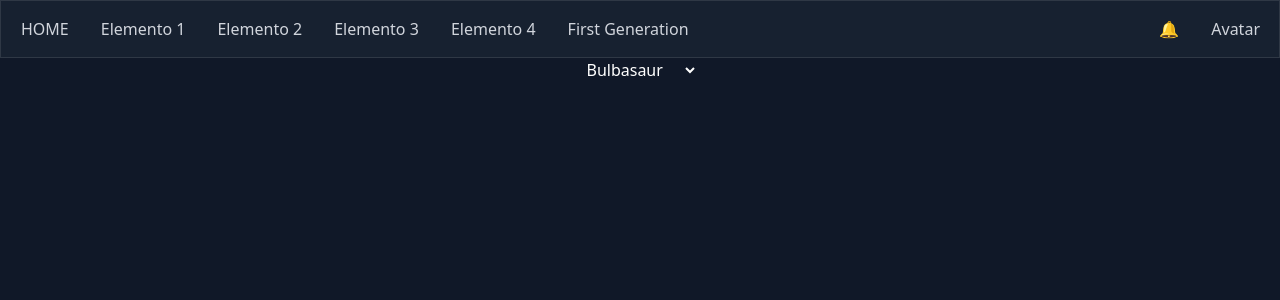
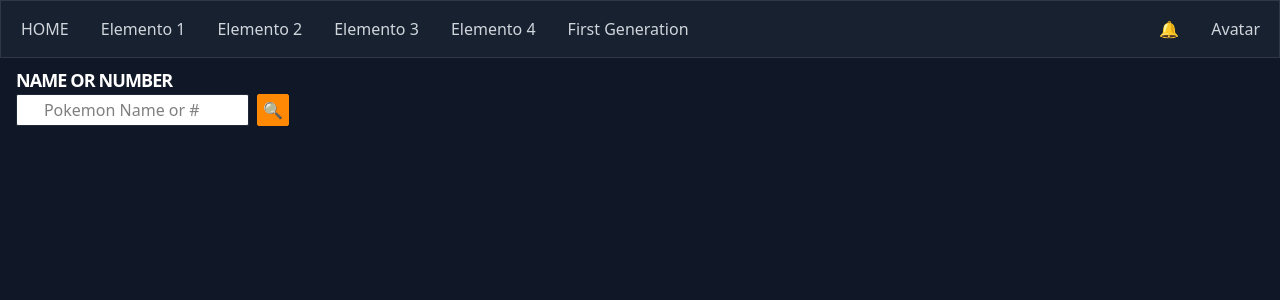
Before and after one commit to wMageblood/planetfall, a React (Vite) app: page /elemento2 in a window 1280 px wide. Shown: the top 300 px of the page. Built offline with nearby package versions, Linux system fonts and the light colour scheme.

Commit message:
added a few things at elemento2

```diff
--- a/src/components/ElementoDos/ElementoDos.tsx
+++ b/src/components/ElementoDos/ElementoDos.tsx
@@ -1,20 +1,26 @@
+import { useRef } from "react"
 import firstGenPokemonList from "../../constants/firstGenPokemonsList"
-import { useNavigate } from "react-router-dom";
 
 const ElementoDos = () => {
 
-  const navigate = useNavigate()
+  const inputValue = useRef<HTMLInputElement | any>(null)
 
-  const handleDropdownChange = (e: any) => {
-    const url = e.target.value;
-    if (url) {
-      navigate(url)
-    }
+  const handleClick = () => {
+    const selectedPokemon = inputValue.current.value
+    window.location.href = `elemento2/${selectedPokemon}`
   }
 
   return (
-    <div className={`flex justify-center`}>
-      <select onChange={handleDropdownChange}>{firstGenPokemonList.map(({ name }) => <option value={`/elemento2/${name}`} className={`text-black`}>{name}</option>)}</select>
+    <div className={`mt-2 ml-4`}>
+      <label htmlFor={`site-search`} className={`text-lg font-semibold uppercase tracking-tighter`}>Name or Number</label>
+      <div className={`flex`}>
+        <input ref={inputValue} className={`bg-white text-center text-black rounded-xs border border-gray-800 h-8`} placeholder={`Pokemon Name or #`} list="site-search-pokemon" id="site-search" name="site-search" />
+        <datalist id="site-search-pokemon">
+          {firstGenPokemonList.map(({ name, number }) => (<option key={name} value={name || number}>{name}</option>))}
+        </datalist>
+        <button onClick={handleClick} className={`ml-2  h-8 w-8 bg-orange-400 border border-orange-400 rounded-xs`}>🔍</button>
+      </div>
+
     </div>
   )
 }
--- a/src/components/PokemonDetail/PokemonDetail.tsx
+++ b/src/components/PokemonDetail/PokemonDetail.tsx
@@ -7,7 +7,6 @@ const PokemonDetail = () => {
 
   return (
     <div>
-      <ElementoDos />
       <p>Showing {pokemonName}</p>
     </div>
   )
```
Also changed, not shown: 1 other file (tests, documents, lock files or other folders).
